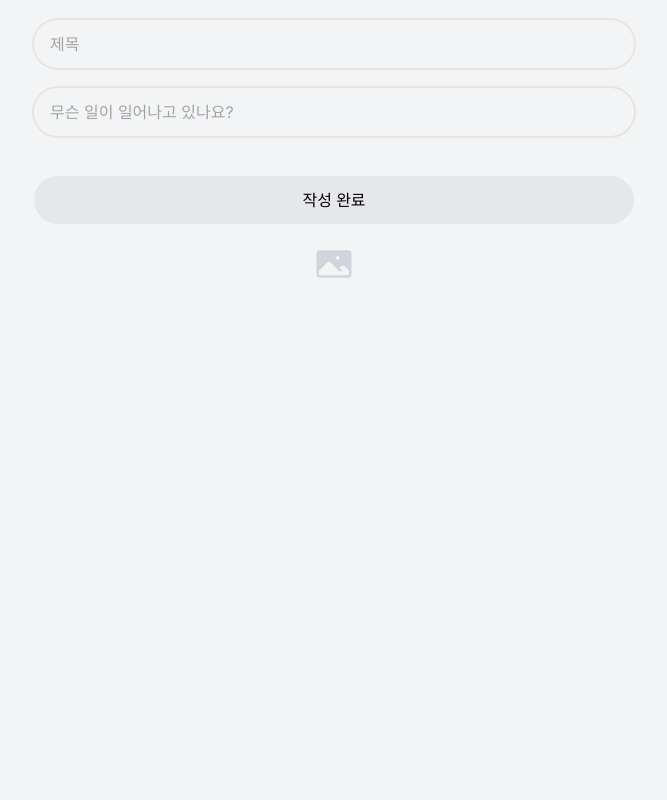
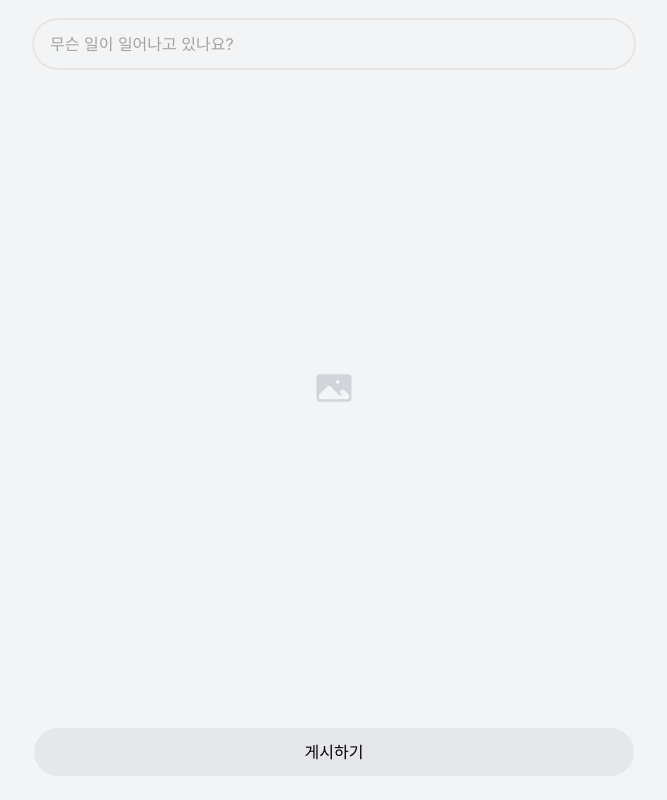
Before and after one commit to jungheeYoo/assignment-26, a Next.js app: page /tweets/add in a window 1280 px wide. Shown: the whole page, without its empty margins (306-973 px from the left). Built offline with nearby package versions, Linux system fonts and the light colour scheme.

Commit message:
assignment-31, Form Action 파일 생성

```diff
--- a/app/layout.tsx
+++ b/app/layout.tsx
@@ -5,8 +5,11 @@ import './globals.css';
 const inter = Inter({ subsets: ['latin'] });
 
 export const metadata: Metadata = {
-  title: 'Create Next App',
-  description: 'Generated by create next app',
+  title: {
+    template: '%s | Tweets',
+    default: 'Tweets',
+  },
+  description: 'What is going on? Write down anything!',
 };
 
 export default function RootLayout({
--- /dev/null
+++ b/app/tweets/add/actions.ts
@@ -0,0 +1,9 @@
+'use server';
+
+export async function uploadTweet(formData: FormData) {
+  const data = {
+    photo: formData.get('photo'),
+    description: formData.get('description'),
+  };
+  console.log(data);
+}
--- a/app/tweets/add/page.tsx
+++ b/app/tweets/add/page.tsx
@@ -4,26 +4,39 @@ import FormButton from '@/components/form-btn';
 import FormInput from '@/components/form-input';
 import { PhotoIcon } from '@heroicons/react/24/solid';
 import { useState } from 'react';
+import { uploadTweet } from './actions';
 
 export default function AddProduct() {
   const [preview, setPreview] = useState('');
-  const onImageChange = () => {};
+  const onImageChange = (event: React.ChangeEvent<HTMLInputElement>) => {
+    const {
+      target: { files },
+    } = event;
+    if (!files) {
+      return;
+    }
+    const file = files[0];
+    const url = URL.createObjectURL(file);
+    setPreview(url);
+  };
   return (
     <div>
-      <form className="p-5 flex flex-col gap-5">
-        <FormInput name="title" required placeholder="제목" type="text" />
+      <form action={uploadTweet} className="p-5 flex flex-col gap-5">
         <FormInput
           name="description"
           type="text"
           required
           placeholder="무슨 일이 일어나고 있나요?"
         />
-        <FormButton text="작성 완료" />
+
         <label
           htmlFor="photo"
-          className="flex items-center justify-center flex-col text-gray-300 rounded-md cursor-pointer"
+          className="flex aspect-square items-center justify-center flex-col text-gray-300 rounded-md cursor-pointer bg-center bg-cover"
+          style={{
+            backgroundImage: `url(${preview})`,
+          }}
         >
-          <PhotoIcon className="w-10" />
+          {preview === '' ? <PhotoIcon className="w-10" /> : null}
         </label>
         <input
           onChange={onImageChange}
@@ -33,6 +46,7 @@ export default function AddProduct() {
           accept="image/*"
           className="hidden"
         />
+        <FormButton text="게시하기" />
       </form>
     </div>
   );
```
